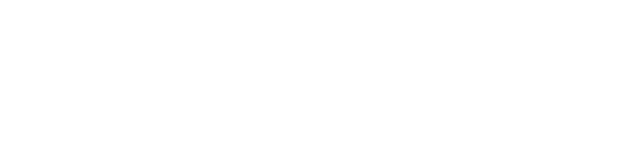
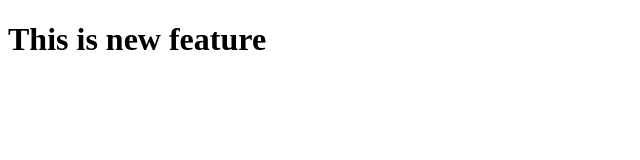
Before and after one commit to huylequang210/git-init, a plain HTML site: page index.html in a window 1280 px wide. Shown: the whole page, without its empty margins (0-640 px from the left). Drawn offline with Linux system fonts and the light colour scheme.

Commit message:
feature1

```diff
--- a/index.html
+++ b/index.html
@@ -5,5 +5,7 @@
     <meta name="viewport" content="width=device-width, initial-scale=1.0" />
     <title>Document</title>
   </head>
-  <body></body>
+  <body>
+    <h1>This is new feature</h1>
+  </body>
 </html>
```
